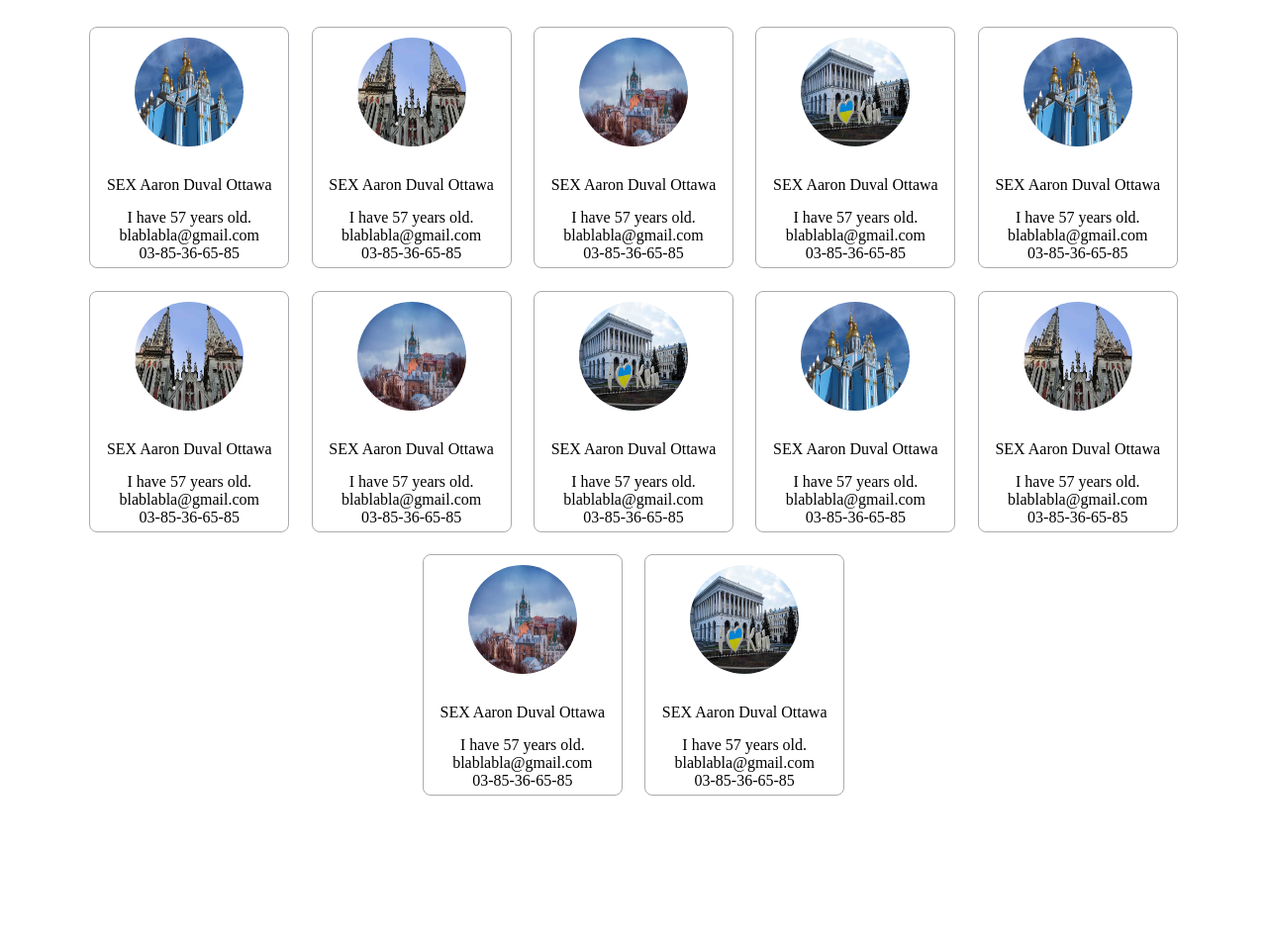
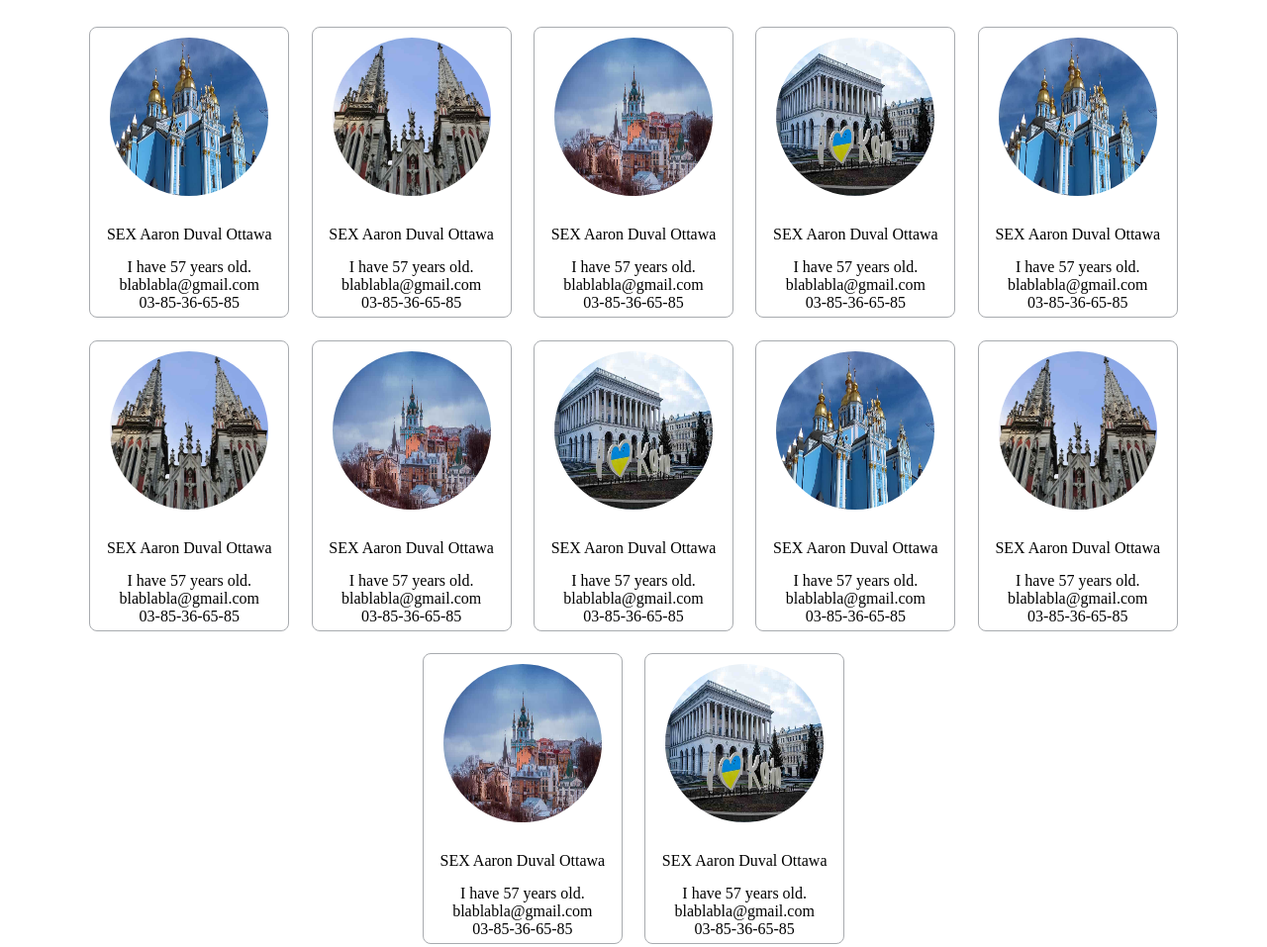
Before and after one commit to bugagashinka/friends-app, a plain HTML site: page index.html in a window 1280 px wide. Shown: the whole page at 99% size. Before the commit the page ends 815 px from the top, so only its background shows below. Drawn offline with Linux system fonts and the light colour scheme.

Commit message:
Improve img responsive

```diff
--- a/styles/main.css
+++ b/styles/main.css
@@ -63,4 +63,17 @@ main {
     width: 200px;
     text-align: center;
   }
+  .friends-list img {
+    width: 130px;
+    height: 130px;
+    border-radius: 50%;
+  }
 }
+
+@media screen and (min-width: 750px) {
+  .friends-list img {
+    width: 160px;
+    height: 160px;
+    border-radius: 50%;
+  }
+}
```
